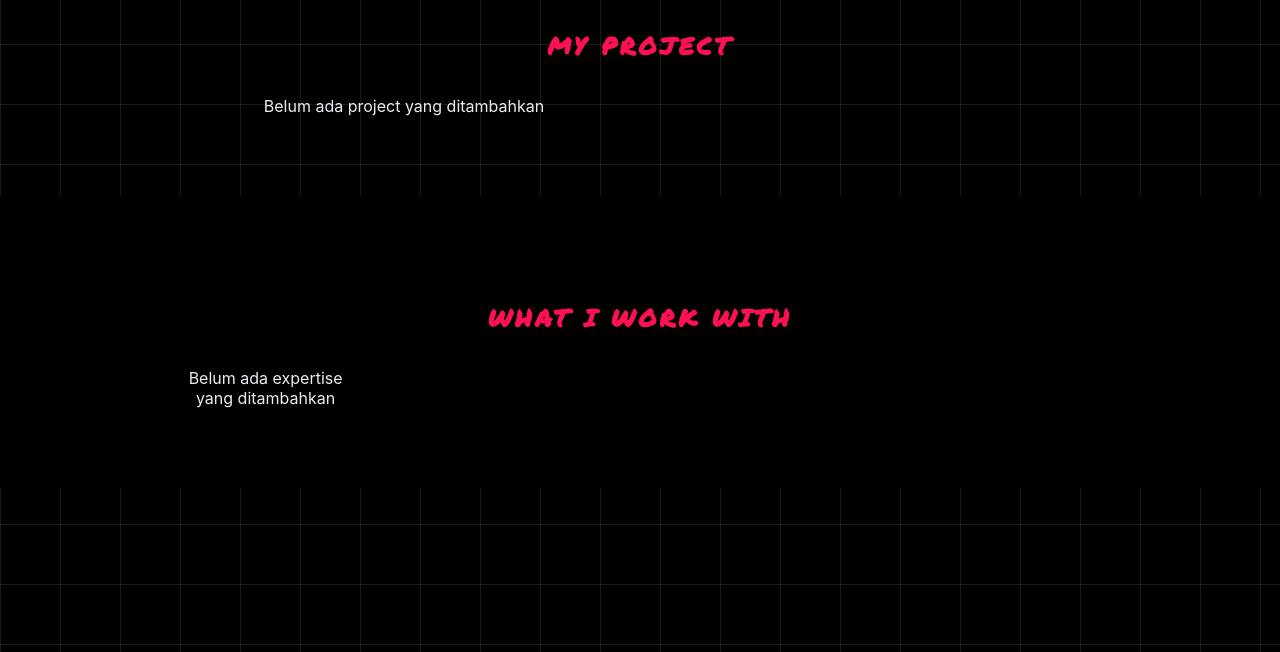
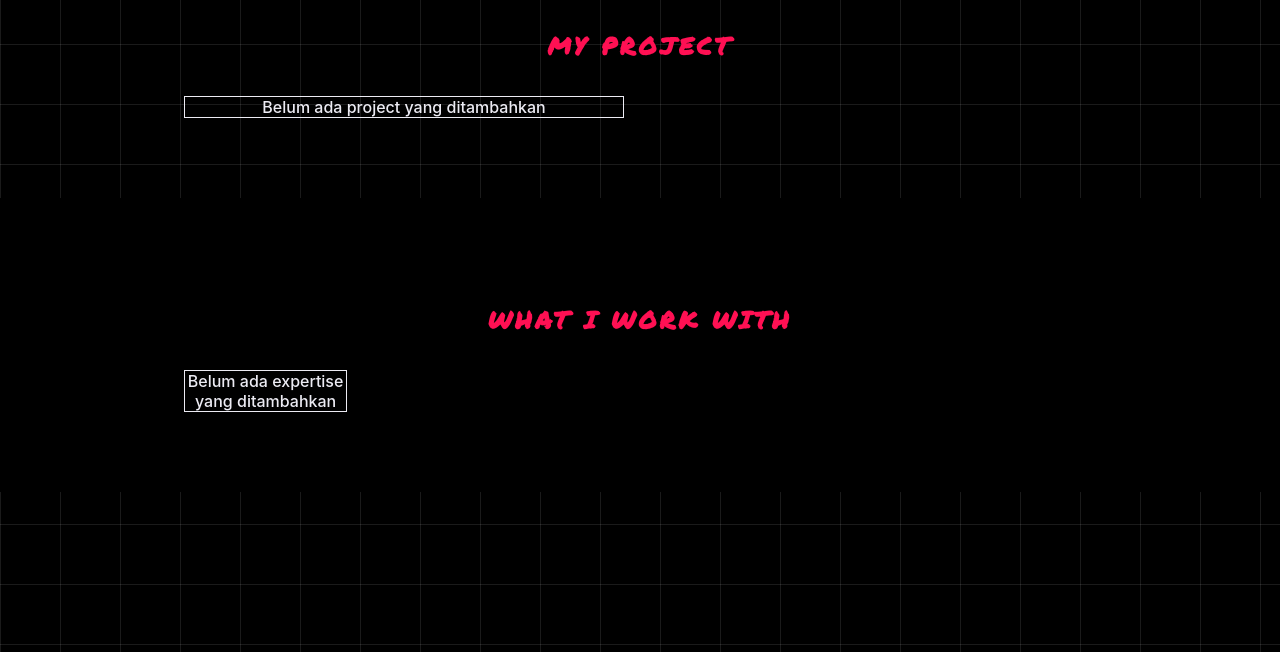
Before and after one commit to JihanN-arch/myportofolio-pbp, a Django app: page /showcase/ in a window 1280 px wide. Shown: the part 76-728 px from the top of the page. Run offline with Django 5.2, Linux system fonts and the light colour scheme; data that the repository does not hold is empty; some web fonts are replaced.

Commit message:
feat: nambah empty state for showcase

```diff
--- a/static/css/style.css
+++ b/static/css/style.css
@@ -81,6 +81,13 @@ h1,
   font-weight: bolder;
 }
 
+.empty-state {
+  color: var(--white);
+  display: flex;
+  align-items: center;
+  justify-content: center;
+  border: 1px solid var(--white);
+}
 /** HEADER */
 .site-header {
   position: fixed;
--- a/templates/showcase.html
+++ b/templates/showcase.html
@@ -34,7 +34,7 @@
     </div>
 
     {% empty %}
-    <p style="color: var(--white); text-align: center">
+    <p class="empty-state" style="color: var(--white); text-align: center">
       Belum ada project yang ditambahkan
     </p>
     {% endfor %}
@@ -60,7 +60,7 @@
     </div>
 
     {% empty %}
-    <p style="color: var(--white); text-align: center">
+    <p class="empty-state" style="color: var(--white); text-align: center">
       Belum ada expertise yang ditambahkan
     </p>
     {% endfor %}
```
